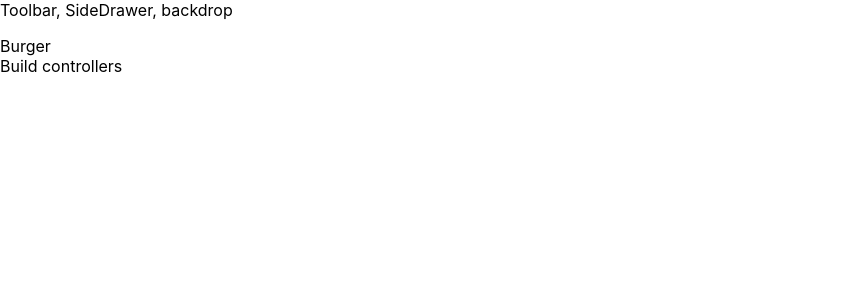
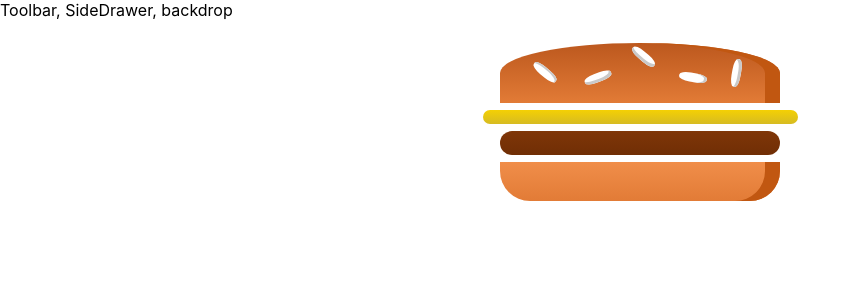
Before and after one commit to Xalsar/burger-builder, a React (Create React App) app: page / in a window 1280 px wide. Shown: the top 300 px of the page, without its empty margins (0-860 px from the left). Built offline with nearby package versions, Linux system fonts and the light colour scheme.

Commit message:
155. Start building burger component

```diff
--- a/src/App.js
+++ b/src/App.js
@@ -1,6 +1,6 @@
 import React, { Component } from 'react'
 import Layout from './components/Layout/Layout'
-import BurgerBuilder from './components/BurgerBuilder/BurgerBuilder'
+import BurgerBuilder from './containers/BurgerBuilder/BurgerBuilder'
 
 class App extends Component {
   render() {
--- a/src/components/Burger/BugerIngredient/BurgerIngredient.js
+++ b/src/components/Burger/BugerIngredient/BurgerIngredient.js
@@ -1,5 +1,5 @@
 import React from 'react'
-import classes from './burgerIngredient.module.css'
+import classes from './BurgerIngredient.module.css'
 import PropTypes from 'prop-types'
 
 const burgerIngredient = (props) => {
@@ -10,7 +10,7 @@
             break;
         case ('bread-top'):
             ingredient = (
-                <div classname={classes.BreadTop}>
+                <div className={classes.BreadTop}>
                     <div className={classes.Seeds1}></div>
                     <div className={classes.Seeds2}></div>
                 </div>
@@ -19,8 +19,8 @@
         case ('meat'):
             ingredient = <div className={classes.Meat}></div>
             break;
-        case ('chease'):
-            ingredient = <div className={classes.Chease}></div>
+        case ('cheese'):
+            ingredient = <div className={classes.Cheese}></div>
             break;
         case ('bacon'):
             ingredient = <div className={classes.Bacon}></div>
--- a/src/components/Burger/Burger.js
+++ b/src/components/Burger/Burger.js
@@ -0,0 +1,16 @@
+import React from 'react'
+import classes from './Burger.module.css'
+import BurgerIngredient from './BugerIngredient/BurgerIngredient'
+
+const burger = (props) => {
+    return (
+        <div className={classes.Burger}>
+            <BurgerIngredient type="bread-top" />
+            <BurgerIngredient type="cheese" />
+            <BurgerIngredient type="meat" />
+            <BurgerIngredient type="bread-bottom" />
+        </div>
+    )
+}
+
+export default burger
--- /dev/null
+++ b/src/components/Burger/Burger.module.css
@@ -0,0 +1,30 @@
+.Burger {
+    width: 100%;
+    margin: auto;
+    height: 250px;
+    overflow: auto;
+    text-align: center;
+    font-weight: bold;
+    font-size: 1.2rem;
+}
+
+@media (min-width:1000px) and (min-height: 700px) {
+    .Burger {
+        width: 700px;
+        height: 600px;
+    }
+}
+
+@media (min-width:500px) and (min-height: 401px) {
+    .Burger {
+        width: 450px;
+        height: 400px;
+    }
+}
+
+@media (min-width:500px) and (min-height: 400px) {
+    .Burger {
+        width: 350px;
+        height: 300px;
+    }
+}
--- a/src/components/BurgerBuilder/BurgerBuilder.js
+++ b/src/containers/BurgerBuilder/BurgerBuilder.js
@@ -1,11 +1,11 @@
 import React, { Component, Fragment } from 'react'
+import Burger from '../../components/Burger/Burger'
 
 class BurgerBuilder extends Component {
     render() {
         return (
             <Fragment>
-                <div>Burger</div>
-                <div>Build controllers</div>
+                <Burger/>
             </Fragment>
         )
     }
```
